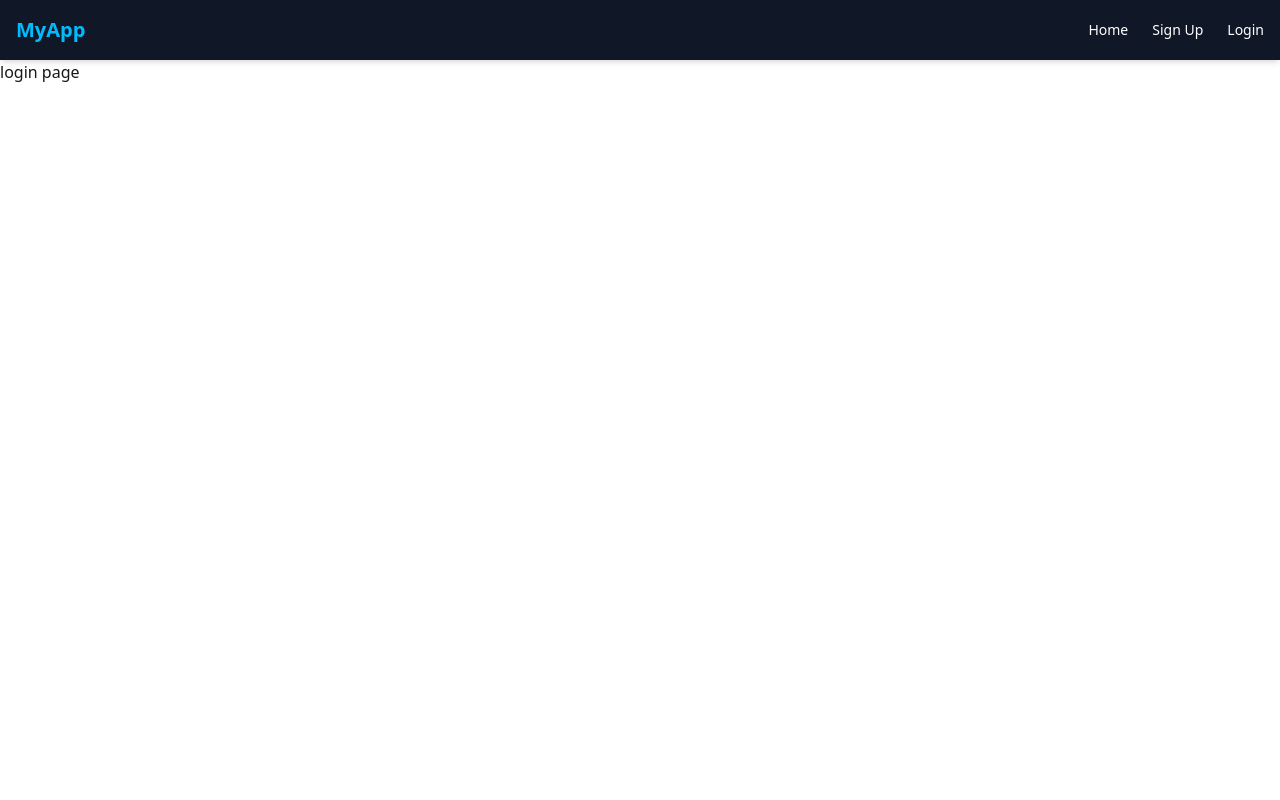
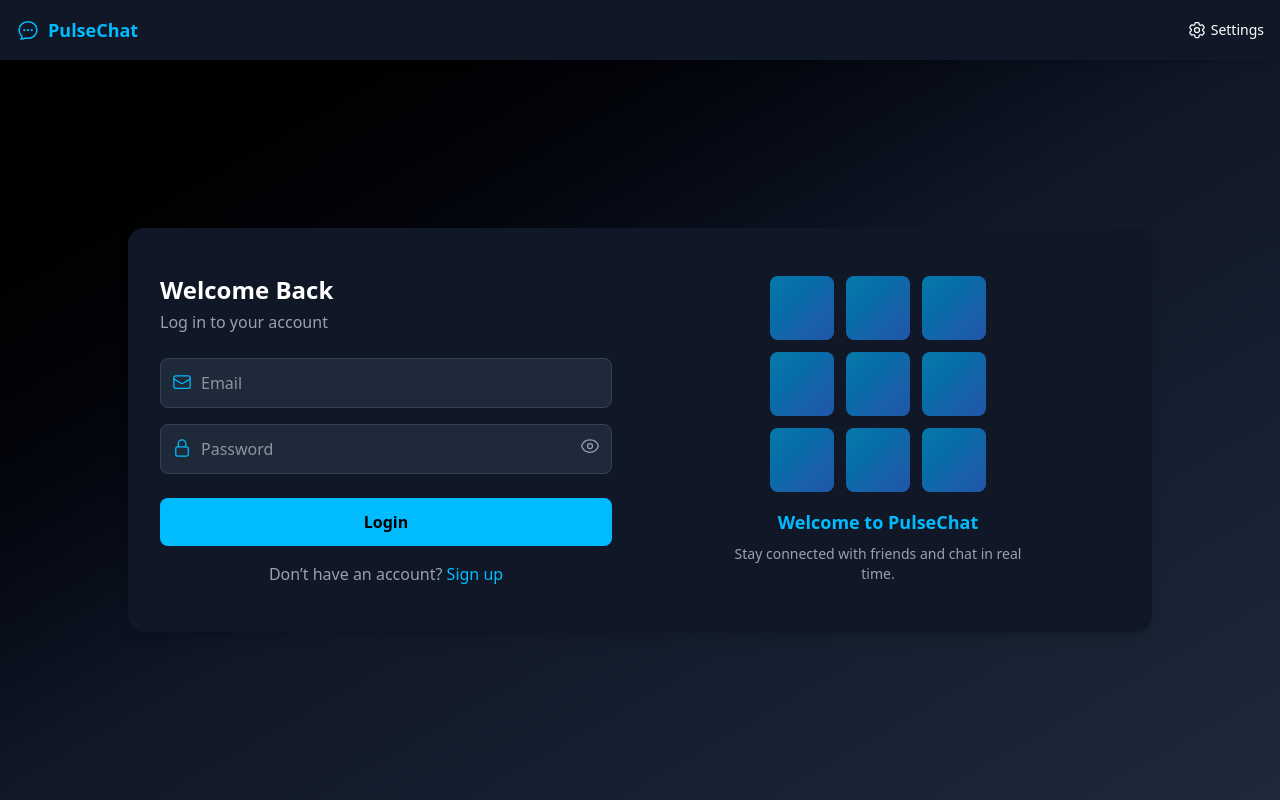
Before and after one commit to SUBHAM-SWAIN/CHAT-APP, a React (Vite) app in the folder frontend/: page /login in a window 1280 px wide. Built offline with nearby package versions, Linux system fonts and the light colour scheme; no server answers.

Commit message:
Authrization Part Complete

```diff
--- a/frontend/src/App.jsx
+++ b/frontend/src/App.jsx
@@ -20,7 +20,6 @@ function App() {
   if (isCheckingAuth && !authUser) {
     return <LoadingPreview />;
   }
-  console.log("Auth"+authUser);
 
   return (
     <div className="min-h-screen flex flex-col overflow-x-hidden">
@@ -37,7 +36,7 @@ function App() {
             element={authUser ? <Home /> : <Navigate to={"/login"} />}
           />
           <Route path="/signup" element={<SignUpPage />} />
-          <Route path="/login" element={ <LoginPage />} />
+          <Route path="/login" element={<LoginPage />} />
           <Route path="/setting" element={<SetingPage />} />
           <Route
             path="/profile"
--- a/frontend/src/components/Navbar.jsx
+++ b/frontend/src/components/Navbar.jsx
@@ -1,29 +1,65 @@
 import React from "react";
+import {
+  Cog6ToothIcon,
+  UserCircleIcon,
+  ArrowRightOnRectangleIcon,
+  ChatBubbleOvalLeftEllipsisIcon,
+} from "@heroicons/react/24/outline";
+import { useAuthStore } from "../store/useAuthStore";
+import { useNavigate } from "react-router-dom";
 
 export default function Navbar() {
+  const { authUser, logout } = useAuthStore();
+  const navigate = useNavigate();
+
   return (
-    <nav className="w-full h-[60px] bg-gray-900 text-white shadow-md flex items-center justify-between z-50">
-      {/* Logo */}
-      <div className="text-xl font-bold text-sky-400 ml-4">MyApp</div>
+    <nav className="w-full h-[60px] bg-gray-900 text-white shadow-md flex items-center justify-between px-4 z-50">
+      {/* Logo + App Name */}
+      <div
+        className="flex items-center space-x-2 cursor-pointer"
+        onClick={() => navigate("/")}
+      >
+        <ChatBubbleOvalLeftEllipsisIcon className="w-6 h-6 text-sky-400" />
+        <span className="text-lg font-bold text-sky-400">PulseChat</span>
+      </div>
 
-      {/* Links */}
-      <ul className="flex space-x-6 mr-4 text-sm font-medium">
-        <li>
-          <a href="/" className="hover:text-sky-400 transition-colors">
-            Home
-          </a>
-        </li>
-        <li>
-          <a href="/signup" className="hover:text-sky-400 transition-colors">
-            Sign Up
-          </a>
-        </li>
-        <li>
-          <a href="/login" className="hover:text-sky-400 transition-colors">
-            Login
-          </a>
-        </li>
-      </ul>
+      {/* Right Side Navigation */}
+      <div className="flex items-center space-x-4">
+        <button
+          onClick={() => navigate("/setting")}
+          className="flex items-center space-x-1 hover:text-sky-400 transition-colors"
+        >
+          <Cog6ToothIcon className="w-5 h-5" />
+          <span className="hidden sm:inline text-sm font-medium">Settings</span>
+        </button>
+
+        {authUser && (
+          <>
+            <button
+              onClick={() => navigate("/profile")}
+              className="flex items-center space-x-1 hover:text-sky-400 transition-colors"
+            >
+              <UserCircleIcon className="w-5 h-5" />
+              <span className="hidden sm:inline text-sm font-medium">
+                Profile
+              </span>
+            </button>
+
+            <button
+              onClick={() => {
+                logout();
+                navigate("/login");
+              }}
+              className="flex items-center space-x-1 hover:text-red-400 transition-colors"
+            >
+              <ArrowRightOnRectangleIcon className="w-5 h-5" />
+              <span className="hidden sm:inline text-sm font-medium">
+                Logout
+              </span>
+            </button>
+          </>
+        )}
+      </div>
     </nav>
   );
 }
--- a/frontend/src/pages/Login.jsx
+++ b/frontend/src/pages/Login.jsx
@@ -1,11 +1,158 @@
-import React from 'react'
+import React, { useState, useEffect } from "react";
+import {
+  EyeIcon,
+  EyeSlashIcon,
+  EnvelopeIcon,
+  LockClosedIcon,
+} from "@heroicons/react/24/outline";
+import { useAuthStore } from "../store/useAuthStore";
+import toast from "react-hot-toast";
+import { useNavigate } from "react-router-dom";
 
-function Login() {
+export default function LoginPage() {
+  const [showPassword, setShowPassword] = useState(false);
+  const [formData, setFormData] = useState({
+    email: "",
+    password: "",
+  });
+
+  const { login, isLoggingIn, authUser } = useAuthStore();
+  const navigate = useNavigate();
+
+  // Redirect to home if already logged in
+  useEffect(() => {
+    if (authUser) {
+      navigate("/");
+    }
+  }, [authUser, navigate]);
+
+  const validateForm = ({ email, password }) => {
+    if (!email.trim()) {
+      toast.error("Email is required");
+      return false;
+    }
+    if (!password) {
+      toast.error("Password is required");
+      return false;
+    }
+    if (!/^[^\s@]+@[^\s@]+\.[^\s@]+$/.test(email)) {
+      toast.error("Please enter a valid email address");
+      return false;
+    }
+    return true;
+  };
+
+  const handleSubmit = (e) => {
+    e.preventDefault();
+    if (!validateForm(formData)) return;
+    login(formData);
+  };
+
   return (
-    <div>
-      login page
+    <div className="h-[calc(100vh-60px)] flex items-center justify-center bg-gradient-to-br from-black via-gray-900 to-gray-800 text-white px-4 overflow-hidden">
+      <div className="bg-gray-900 rounded-2xl shadow-lg w-full max-w-5xl flex flex-col sm:flex-row p-4 sm:p-8 overflow-hidden">
+
+        {/* Left Form Section */}
+        <div className="flex-1 md:pr-6 flex flex-col justify-center">
+          <h2 className="text-2xl font-bold mb-1">Welcome Back</h2>
+          <p className="text-gray-400 mb-6">Log in to your account</p>
+          <form onSubmit={handleSubmit}>
+
+            {/* Email */}
+            <div className="mb-4 relative">
+              <EnvelopeIcon className="w-5 h-5 text-sky-400 absolute left-3 top-3.5" />
+              <input
+                type="email"
+                onChange={(e) =>
+                  setFormData({ ...formData, email: e.target.value })
+                }
+                value={formData.email}
+                placeholder="Email"
+                className="w-full pl-10 pr-4 py-3 rounded-lg bg-gray-800 text-white border border-gray-700 focus:outline-none focus:border-sky-400"
+              />
+            </div>
+
+            {/* Password */}
+            <div className="mb-6 relative">
+              <LockClosedIcon className="w-5 h-5 text-sky-400 absolute left-3 top-3.5" />
+              <input
+                type={showPassword ? "text" : "password"}
+                onChange={(e) =>
+                  setFormData({ ...formData, password: e.target.value })
+                }
+                value={formData.password}
+                placeholder="Password"
+                className="w-full pl-10 pr-10 py-3 rounded-lg bg-gray-800 text-white border border-gray-700 focus:outline-none focus:border-sky-400"
+              />
+              <button
+                type="button"
+                onClick={() => setShowPassword(!showPassword)}
+                className="absolute right-3 top-3 text-gray-400 hover:text-white"
+              >
+                {showPassword ? (
+                  <EyeSlashIcon className="w-5 h-5" />
+                ) : (
+                  <EyeIcon className="w-5 h-5" />
+                )}
+              </button>
+            </div>
+
+            {/* Submit Button */}
+            <button
+              type="submit"
+              disabled={isLoggingIn}
+              className="w-full bg-sky-400 hover:bg-sky-500 text-black font-semibold py-3 rounded-lg disabled:opacity-60"
+            >
+              {isLoggingIn ? "Logging in..." : "Login"}
+            </button>
+          </form>
+
+          {/* Sign Up Link */}
+          <p className="mt-4 text-center text-gray-400">
+            Don’t have an account?{" "}
+            <a href="/signup" className="text-sky-400 hover:underline">
+              Sign up
+            </a>
+          </p>
+        </div>
+
+        {/* Right Section */}
+        <div className="flex-1 hidden sm:flex flex-col items-center justify-center text-center p-4">
+          <div className="grid grid-cols-3 gap-3 mb-4 max-w-[180px] md:max-w-[250px]">
+            {Array(9)
+              .fill("")
+              .map((_, i) => (
+                <div
+                  key={i}
+                  className="w-14 h-14 md:w-16 md:h-16 rounded-lg bg-gradient-to-br from-sky-400 to-blue-500 opacity-60 animate-float"
+                  style={{ animationDelay: `${i * 0.15}s` }}
+                ></div>
+              ))}
+          </div>
+          <h3 className="text-lg font-semibold text-sky-400">
+            Welcome to PulseChat
+          </h3>
+          <p className="text-gray-400 mt-2 text-sm max-w-xs">
+            Stay connected with friends and chat in real time.
+          </p>
+        </div>
+      </div>
+
+      {/* Animation Styles */}
+      <style jsx>{`
+        @keyframes float {
+          0%,
+          100% {
+            transform: translateY(0) scale(1);
+          }
+          50% {
+            transform: translateY(-8px) scale(1.05);
+          }
+        }
+        .animate-float {
+          animation: float 2.5s ease-in-out infinite;
+        }
+      `}</style>
     </div>
-  )
+  );
 }
-
-export default Login
--- a/frontend/src/store/useAuthStore.js
+++ b/frontend/src/store/useAuthStore.js
@@ -22,17 +22,37 @@ export const useAuthStore = create((set) => ({
 
   signup: async (data) => {
     set({ isSigningUp: true });
-    console.log("Called 2")
     try {
       const res = await axiosInstans.post("/auth/register", data);
-      console.log(res)
       set({ authUser: res.data });
       toast.success("Account created successfully");
     } catch (error) {
-      toast.error(error.response.data.message);
-    }finally{
-          set({ isSigningUp: false });
+      toast.error(error?.response?.data?.message || "Signup failed");
+    } finally {
+      set({ isSigningUp: false });
+    }
+  },
 
+  login: async (data) => {
+    set({ isLoggingIn: true });
+    try {
+      const res = await axiosInstans.post("/auth/login", data);
+      set({ authUser: res.data });
+      toast.success("Logged in successfully");
+    } catch (error) {
+      toast.error(error?.response?.data?.message || "Login failed");
+    } finally {
+      set({ isLoggingIn: false });
+    }
+  },
+
+  logout: async () => {
+    try {
+      await axiosInstans.post("/auth/logout");
+      set({ authUser: null });
+      toast.success("Logged out successfully");
+    } catch (error) {
+      toast.error(error?.response?.data?.message || "Logout failed");
     }
   },
 }));
```
Also changed, not shown: 2 other files (tests, documents, lock files or other folders).
